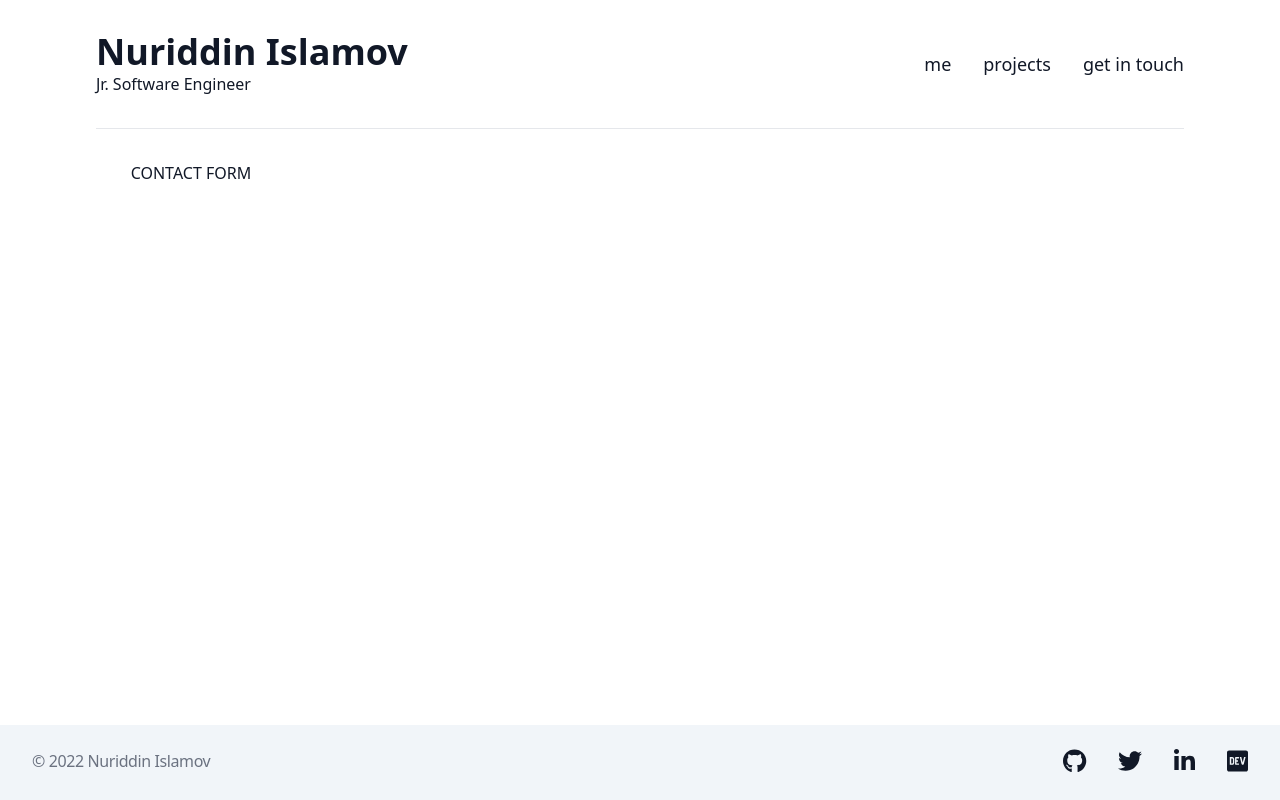
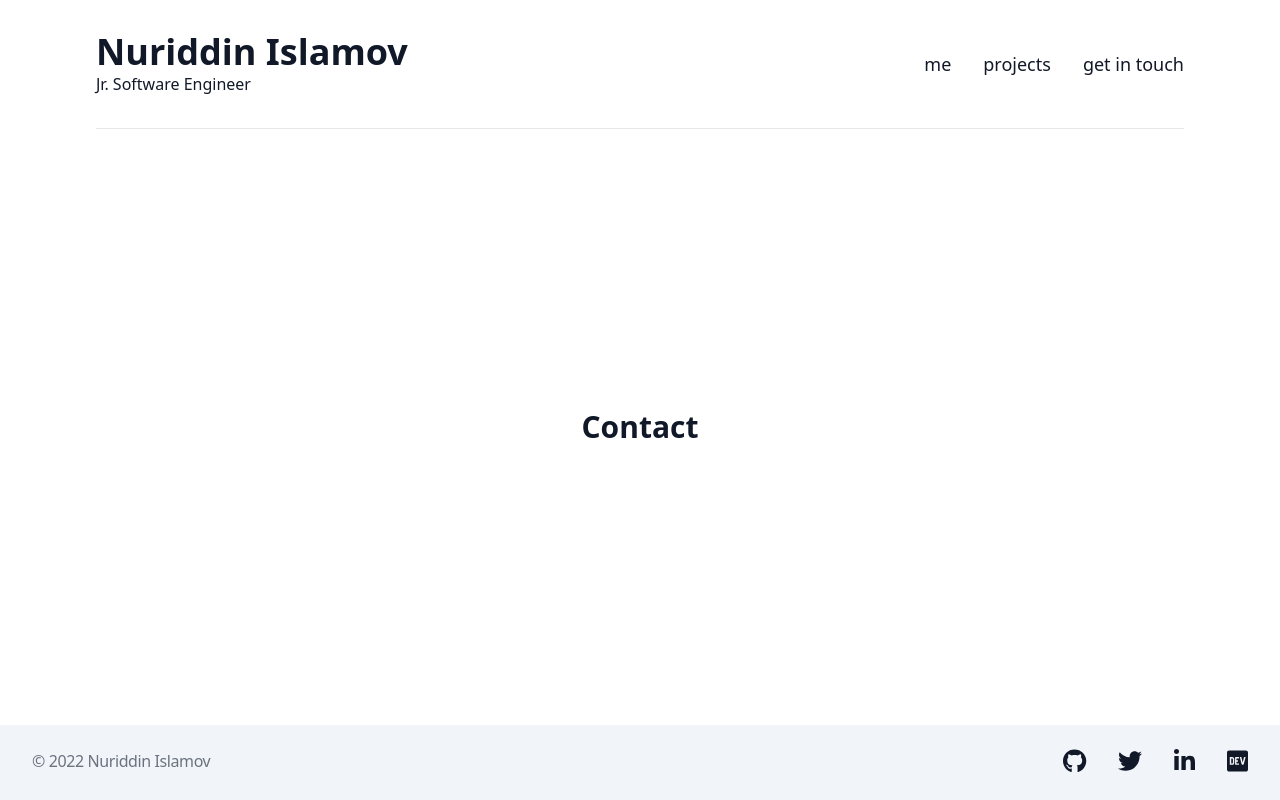
Before and after one commit to noonosh/nuriddinislamov.com-old, a React (Create React App) app: page /reach-out in a window 1280 px wide. Built offline with nearby package versions, Linux system fonts and the light colour scheme; what react-animations would draw is missing.

Commit message:
default pages

```diff
--- a/src/components/Contact.js
+++ b/src/components/Contact.js
@@ -6,7 +6,9 @@ const Contact = () => {
 	return (
 		<Layout id='contact'>
 			<div className='flex flex-col h-full'>
-				<div className='flex-auto'>CONTACT FORM</div>
+				<div className='flex-auto flex justify-center items-center'>
+					<h1 className='text-3xl font-bold'>Contact</h1>
+				</div>
 				<Navigation
 					prev={{ name: 'work', path: '/projects' }}
 					next={{ name: 'home', path: '/' }}
--- a/src/components/Work.js
+++ b/src/components/Work.js
@@ -6,7 +6,9 @@ const Work = () => {
 	return (
 		<Layout id='work'>
 			<div className='flex flex-col h-full'>
-				<div className='flex-auto'>WORK</div>
+				<div className='flex-auto flex justify-center items-center'>
+					<h1 className='text-3xl font-bold'>Work</h1>
+				</div>
 				<Navigation
 					prev={{ name: 'about', path: '/me' }}
 					next={{ name: 'contact', path: '/reach-out' }}
```
